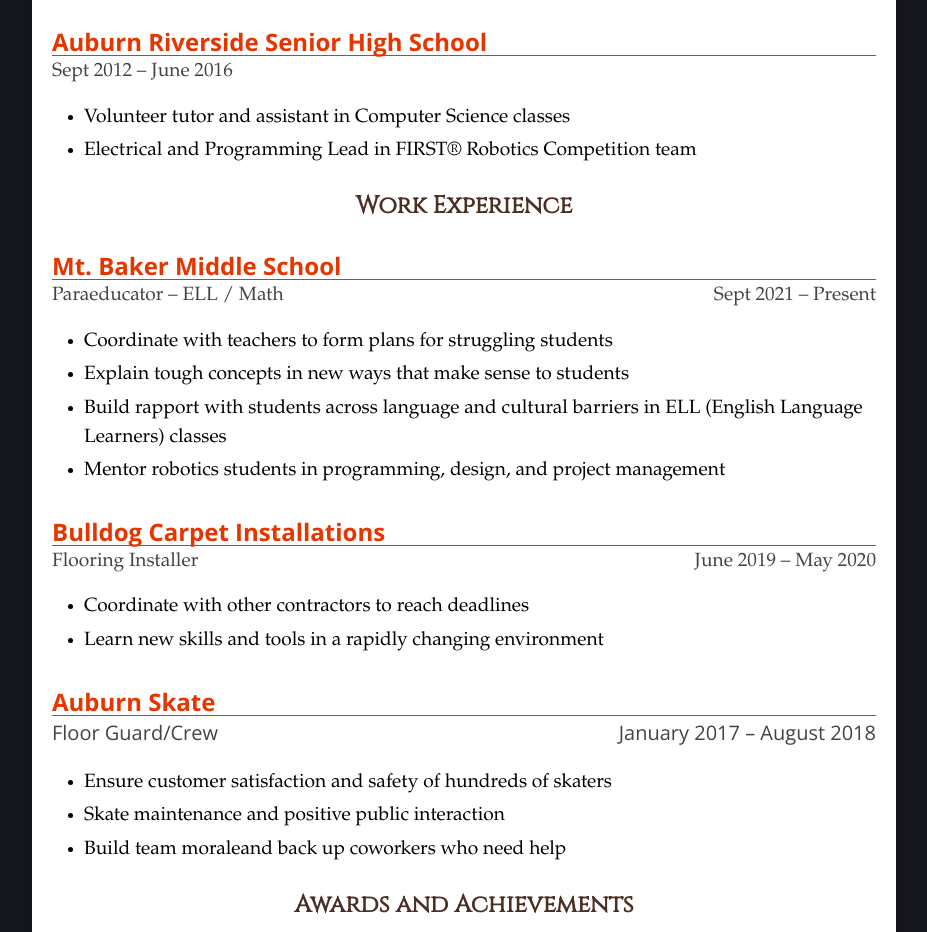
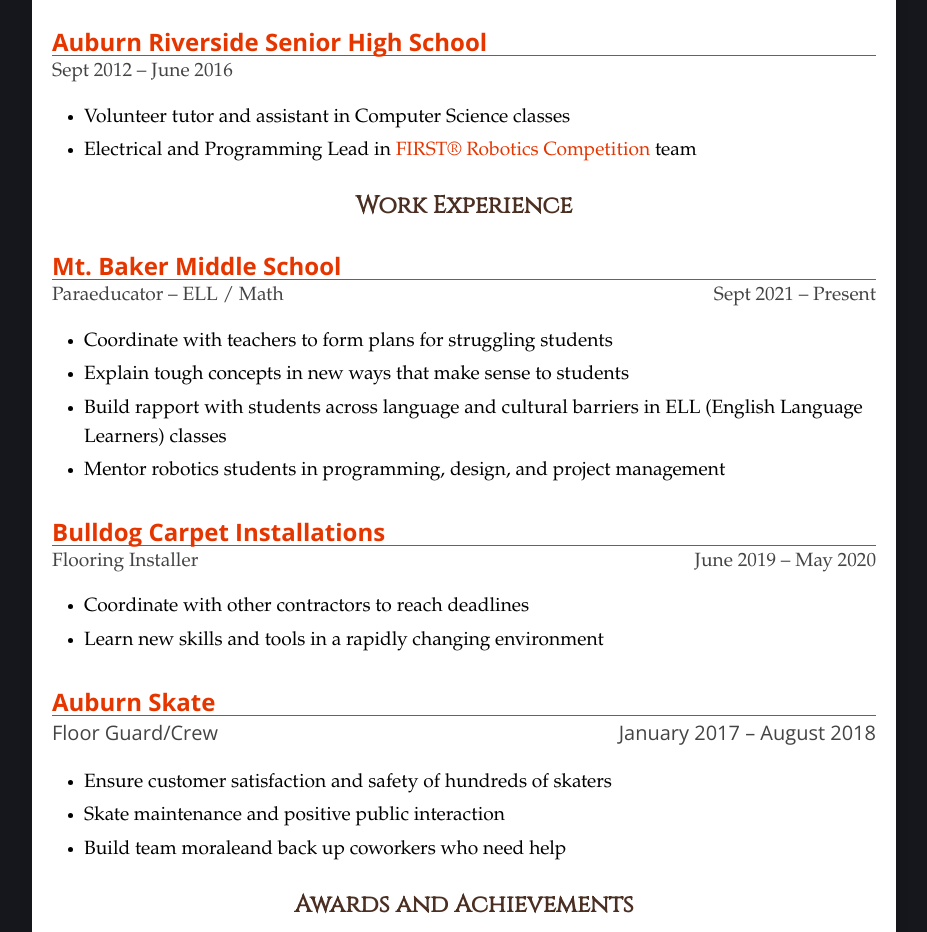
Before and after one commit to Mrjcowman/mrjcowman-com-legacy, a plain HTML site: page resume.html in a window 1280 px wide. Shown: the part 1281-2213 px from the top of the page, without its empty margins (176-1103 px from the left). Drawn offline with nearby package versions, Linux system fonts and the light colour scheme; a web font is replaced by a local one.

Commit message:
Add links to FIRST competitions

```diff
--- a/resume.html
+++ b/resume.html
@@ -113,7 +113,7 @@
             <p class="subtitle">Sept 2012 &ndash; June 2016</p>
             <ul>
                 <li>Volunteer tutor and assistant in Computer Science classes</li>
-                <li>Electrical and Programming Lead in FIRST&reg; Robotics Competition team</li>
+                <li>Electrical and Programming Lead in <a href="https://www.firstinspires.org/robotics/frc/what-is-first-robotics-competition">FIRST&reg; Robotics Competition</a> team</li>
             </ul>
 
 
```
